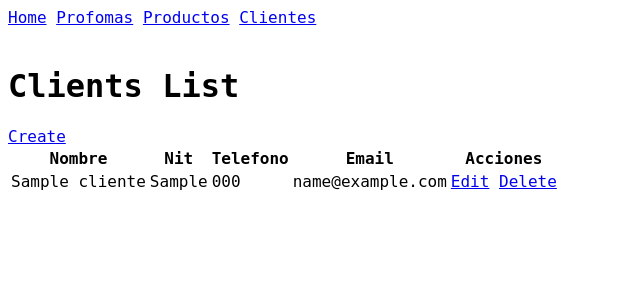
After one commit to wfarelt/proformas, a Django app: page /clientes/ in a window 1280 px wide. The commit adds this page. Shown: the top 300 px of the page, without its empty margins (0-640 px from the left). Run offline with Django 4.2, Linux system fonts and the light colour scheme; tables that the repository leaves empty hold one stand-in row (values such as "Sample post"); some libraries are stand-ins or nearby versions; some web fonts are replaced.

Commit message:
add cliente

```diff
--- a/core/admin.py
+++ b/core/admin.py
@@ -1,5 +1,5 @@
 from django.contrib import admin
-from .models import Producto, Proforma, Detalle
+from .models import Producto, Proforma, Detalle, Cliente
 # Import Export
 from import_export.resources import ModelResource
 from import_export.admin import ImportExportModelAdmin
@@ -12,6 +12,8 @@ admin.site.register(Proforma)
 
 admin.site.register(Detalle)
 
+admin.site.register(Cliente)
+
 # Import Export Productos
 class ProductoResource(ModelResource):
     class Meta:
--- a/core/models.py
+++ b/core/models.py
@@ -48,3 +48,15 @@ class Detalle(models.Model):
     def productos_list(proforma):
         detalles = Detalle.objects.filter(proforma=proforma)
         return detalles
+
+# CLIENTE
+#name (string); #email (string); #phone (string); #address (string)
+class Cliente(models.Model):
+    name = models.CharField(max_length=100)
+    nit = models.CharField(blank=True, null=True, max_length=15)
+    email = models.EmailField(blank=True, null=True, max_length=100)
+    phone = models.CharField(blank=True, null=True, max_length=15)
+    address = models.CharField(blank=True, null=True, max_length=100)
+
+    def __str__(self):
+        return self.name
--- a/core/templates/core/base.html
+++ b/core/templates/core/base.html
@@ -22,6 +22,7 @@
             <a href="{% url 'home' %}">Home</a>
             <a href="{% url 'proformas_list' %}">Profomas</a>
             <a href="{% url 'productos_list' %}">Productos</a>
+            <a href="{% url 'clientes_list' %}">Clientes</a>
         </div>
         <br>
 
--- /dev/null
+++ b/core/templates/core/clientes_list.html
@@ -0,0 +1,33 @@
+{% extends 'core/base.html' %}
+
+{% block title %}Clients List{% endblock %}
+
+{% block content %}
+    <h1>Clients List</h1>
+    <table class="table">
+        <thead>
+            <tr>
+                <th>Nombre</th>
+                <th>Nit</th>
+                <th>Telefono</th>
+                <th>Email</th>
+                <th>Acciones</th>
+            </tr>
+        </thead>
+        <tbody>
+            {% for client in clientes %}
+                <tr>
+                    <td>{{ client.name }}</td>
+                    <td>{{ client.nit }}</td>
+                    <td>{{ client.phone }}</td>
+                    <td>{{ client.email }}</td>
+                    <td>
+                        <a href="{% url 'cliente_edit' client.id %}" class="btn btn-primary">Edit</a>
+                        <a href="{% url 'cliente_delete' client.id %}" class="btn btn-danger">Delete</a>
+                    </td>
+                </tr>
+            {% endfor %}
+
+
+         <a href="{% url 'cliente_new' %}" class="btn btn-success">Create</a>
+{% endblock %}
--- a/core/urls.py
+++ b/core/urls.py
@@ -1,7 +1,7 @@
 from django.urls import path
 from .views import home, proformas_list, productos_list, proforma_new, proforma_edit,\
-    agregar_producto_a_detalle, producto_new, eliminar_producto_a_detalle
-
+    agregar_producto_a_detalle, producto_new, eliminar_producto_a_detalle, \
+        clientes_list, cliente_new, cliente_edit, cliente_delete
 
 urlpatterns = [
     path('', home, name='home'),
@@ -12,4 +12,9 @@ urlpatterns = [
     path('proforma/edit/<int:id>/', proforma_edit, name='proforma_edit'),
     path('proforma/agregar_producto_a_detalle/', agregar_producto_a_detalle, name='agregar_producto_a_detalle'),
     path('proforma/eliminar_producto_a_detalle/<int:id>/', eliminar_producto_a_detalle, name='eliminar_producto_a_detalle'),
+    #clientes
+    path('clientes/', clientes_list, name='clientes_list'),
+    path('cliente/new/', cliente_new, name='cliente_new'),
+    path('cliente/edit/<int:id>/', cliente_edit, name='cliente_edit'),
+    path('cliente/delete/<int:id>/', cliente_delete, name='cliente_delete'),
 ]
--- a/core/views.py
+++ b/core/views.py
@@ -1,8 +1,7 @@
-from django.shortcuts import redirect, render
+from django.shortcuts import get_object_or_404, redirect, render
 from django.urls import reverse_lazy
-from .models import Proforma, Producto, Detalle
-from .forms import ProductoForm
-from core import models
+from .models import Proforma, Producto, Detalle, Cliente
+from .forms import ProductoForm, ClienteForm
 
 # Create your views here.
 
@@ -83,3 +82,36 @@ def eliminar_producto_a_detalle(request, id):
     proforma.save()
     detalle.delete()
     return redirect(reverse_lazy('proforma_edit', args=[proforma.id]))
+
+
+# Cliente nuevo
+def clientes_list(request):
+    clientes = Cliente.objects.all()
+    context = {'clientes': clientes}
+    return render(request, 'core/clientes_list.html', context)
+
+def cliente_new(request):
+    form = ClienteForm()
+    if request.method == 'POST':
+        form = ClienteForm(request.POST)
+        if form.is_valid():
+            form.save()
+            return redirect('clientes_list')
+    context = {'form': form}
+    return render(request, 'core/cliente_form.html', context)
+
+def cliente_edit(request, id):
+    cliente = get_object_or_404(Cliente, pk=id)
+    if request.method == 'POST':
+        form = ClienteForm(request.POST, instance=cliente)
+        if form.is_valid():
+            form.save()
+            return redirect('clientes_list')
+    else:
+        form = ClienteForm(instance=cliente)
+    return render(request, 'core/cliente_form.html', {'form': form})
+
+def cliente_delete(request, id):
+    cliente = Cliente.objects.get(id=id)
+    cliente.delete()
+    return redirect('clientes_list')
```
Also changed, not shown: core/forms.py (+21 -1 lines), core/templates/core/cliente_form.html (added, +11 -0 lines), core/templates/core/proforma_new.html (+15 -2 lines), core/migrations/0005_cliente.py (added).
